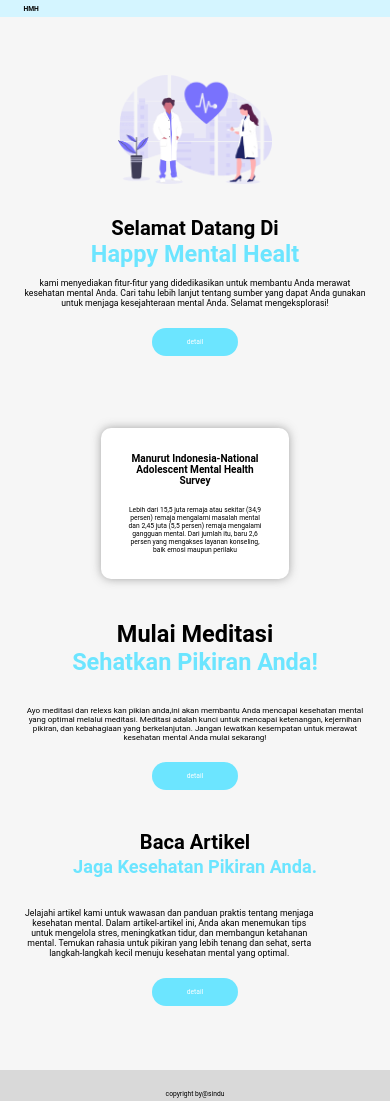
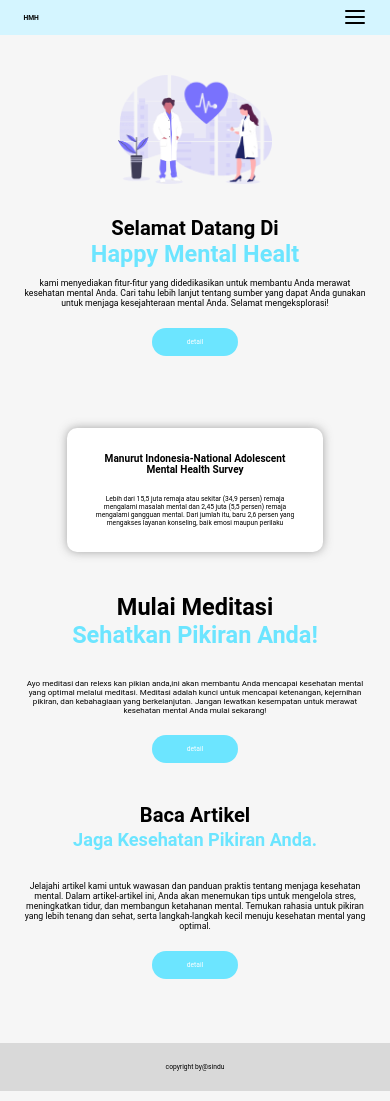
Before and after one commit to kadeksinduarta/persiapanLomba, a plain HTML site: page index.html in a window 390 px wide. Drawn offline with nearby package versions, Linux system fonts and the light colour scheme.

Commit message:
memperbaiki responsive

```diff
--- a/Style/style.css
+++ b/Style/style.css
@@ -211,7 +211,6 @@ body {
 .Article .informasi-Article p {
   margin-top: 30px;
   font-size: 1.3rem;
-  width: 85%;
 }
 
 .Article .gambar {
@@ -305,6 +304,10 @@ footer {
   .card-Problem {
     margin: 0px 0;
   }
+
+  .card-Problem .card-1 {
+    width: 50%;
+  }
 }
 
 /* hp */
@@ -338,14 +341,18 @@ footer {
     transform: scalex(20%);
   }
 
+  .card-Problem .card-1 {
+    width: 60%;
+  }
+
   .Article,
   .meditasi {
     text-align: center;
     margin-top: 30px;
   }
 
-  .meditasi .informasi-meditasi,
-  .Article .informasi-Article {
+  .Article .informasi-Article,
+  .meditasi .informasi-meditasi {
     width: 100%;
   }
 
--- a/index.html
+++ b/index.html
@@ -11,7 +11,7 @@
     <link href="https://fonts.googleapiZs.com/css2?family=Roboto:wght@100;300;500;700&display=swap" rel="stylesheet" /> -->
 
     <!-- link father icon -->
-    <!-- <script src="https://unpkg.com/feather-icons"></script> -->
+    <script src="https://unpkg.com/feather-icons"></script>
 
     <!-- link css -->
     <link rel="stylesheet" href="Style/style.css" />
@@ -88,9 +88,9 @@
     </footer>
 
     <!-- script feather icon -->
-    <!-- <script>
+    <script>
       feather.replace();
-    </script> -->
+    </script>
 
     <!-- link javascript -->
     <script src="Script/script.js"></script>
```
